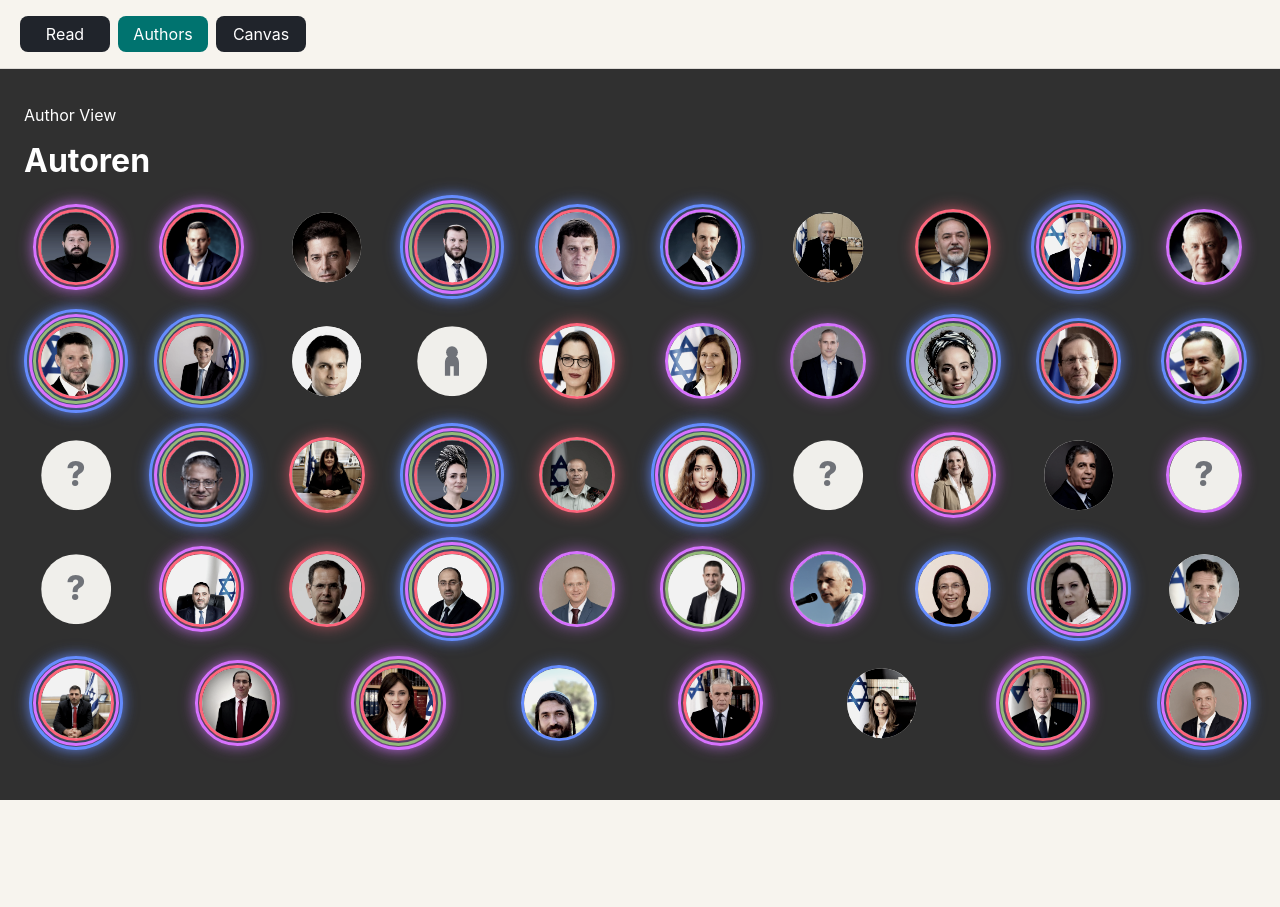
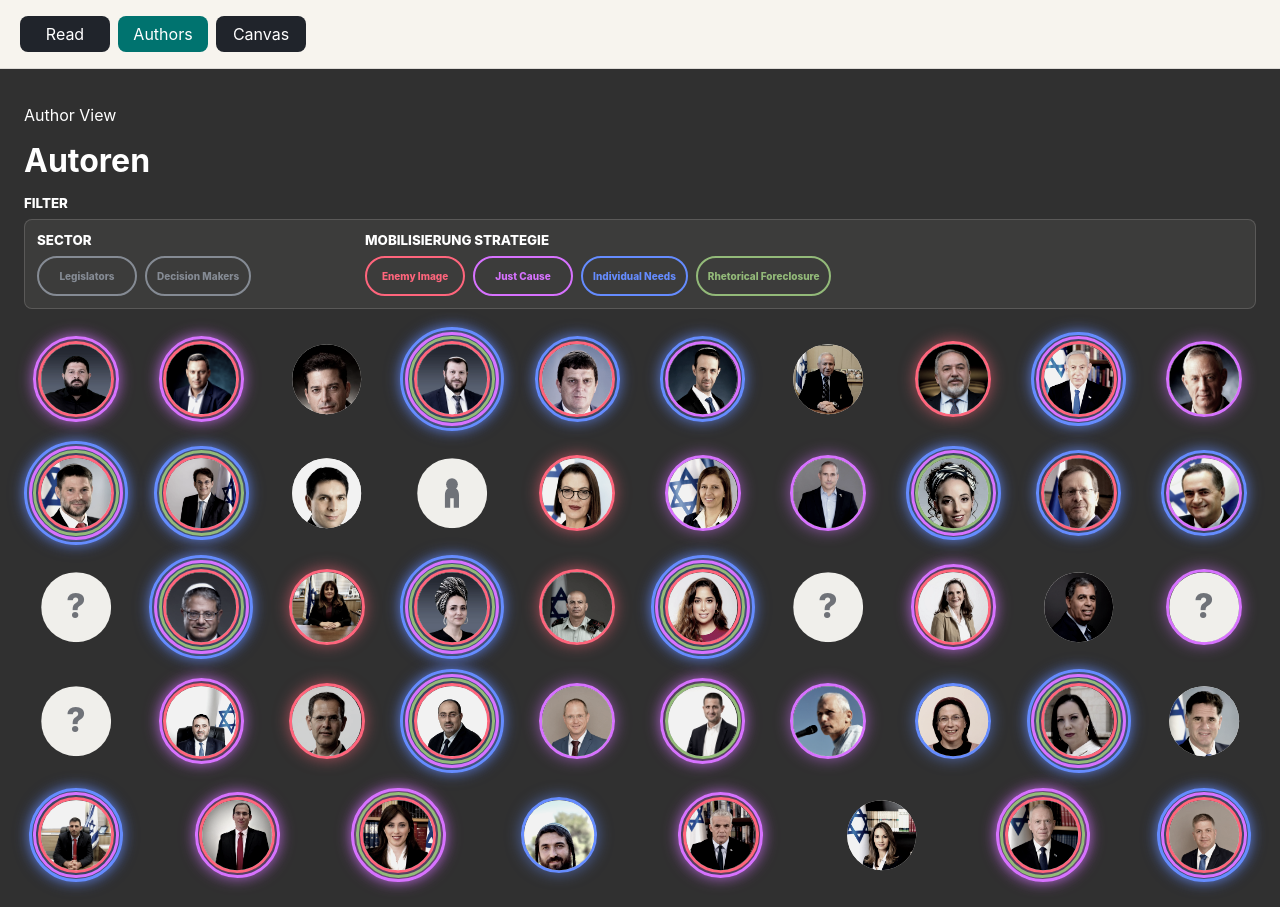
Before and after one commit to eligi9/intend, a Vue app: page / in a window 1280 px wide. Both pictures are taken after a click on the button "Authors". Before the commit the page ends 800 px from the top, so only its background shows below. Built offline with nearby package versions, Linux system fonts and the light colour scheme.

Commit message:
Add author view strategy filters

```diff
--- a/src/views/authors/AuthorView.css
+++ b/src/views/authors/AuthorView.css
@@ -22,6 +22,36 @@
   line-height: 1;
 }
 
+.author-filters,
+.author-filter-panel,
+.author-filter-group {
+  display: grid;
+  gap: 8px;
+}
+
+.author-filters > small,
+.author-filter-group small {
+  font-weight: 800;
+  text-transform: uppercase;
+}
+
+.author-filter-panel {
+  grid-template-columns: minmax(180px, 0.36fr) minmax(360px, 1fr);
+  align-items: start;
+  width: 100%;
+  gap: 12px;
+  padding: 12px;
+  border: 1px solid rgba(245, 243, 238, 0.16);
+  border-radius: 8px;
+  background: rgba(245, 243, 238, 0.06);
+}
+
+.author-filter-row {
+  display: flex;
+  flex-wrap: wrap;
+  gap: 8px;
+}
+
 .author-view__grid {
   display: flex;
   flex-wrap: wrap;
@@ -38,11 +68,26 @@
   flex: 0 0 104px;
   width: 104px;
   min-height: 104px;
+  opacity: 1;
+  transition:
+    opacity 160ms ease,
+    filter 160ms ease,
+    transform 160ms ease;
+}
+
+.author-view__item--muted {
+  opacity: 0.22;
+  filter: grayscale(1);
+  transform: scale(0.96);
 }
 
 @media (max-width: 780px) {
   .author-view {
     padding: 18px;
+  }
+
+  .author-filter-panel {
+    grid-template-columns: 1fr;
   }
 
   .author-view__grid {
--- a/src/views/authors/AuthorView.vue
+++ b/src/views/authors/AuthorView.vue
@@ -1,10 +1,38 @@
 <script setup lang="ts">
 import { storeToRefs } from 'pinia'
+import { computed, ref } from 'vue'
+import FilterButton from '../../components/filter-button/FilterButton.vue'
 import AuthorPortrait from '../../components/author-portrait/AuthorPortrait.vue'
 import { useAuthorStore } from '../../stores/authorStore'
+import type { IntentLabelKey } from '../../types/intentData'
+import { intentTaxonomy } from '../../types/intentTaxonomy'
+import { toggleArrayItem } from '../../utils/arrays'
+import { taxonomyButtonColors } from '../../utils/intentLabels'
 
 const authorStore = useAuthorStore()
 const { authorInstances } = storeToRefs(authorStore)
+
+const selectedSector = ref<string | null>(null)
+const selectedLabels = ref<IntentLabelKey[]>([])
+
+const sectors = computed(() =>
+  [...new Set(authorInstances.value.map((author) => author.sector).filter(Boolean))] as string[],
+)
+
+function toggleSector(sector: string) {
+  selectedSector.value = selectedSector.value === sector ? null : sector
+}
+
+function toggleOverLabel(label: IntentLabelKey) {
+  selectedLabels.value = toggleArrayItem(selectedLabels.value, label)
+}
+
+function matchesAuthorFilters(authorLabels: IntentLabelKey[], sector: string | null) {
+  const matchesSector = !selectedSector.value || sector === selectedSector.value
+  const matchesLabels = selectedLabels.value.every((label) => authorLabels.includes(label))
+
+  return matchesSector && matchesLabels
+}
 </script>
 
 <template>
@@ -14,8 +42,52 @@ const { authorInstances } = storeToRefs(authorStore)
       <h2>Autoren</h2>
     </header>
 
+    <section class="author-filters" aria-label="Autoren Filter">
+      <small>Filter</small>
+
+      <div class="author-filter-panel">
+        <section class="author-filter-group" aria-label="Sector Filter">
+          <small>Sector</small>
+          <div class="author-filter-row">
+            <FilterButton
+              v-for="sector in sectors"
+              :key="sector"
+              :label="sector"
+              color="#858b94"
+              :active="selectedSector === sector"
+              @click="toggleSector(sector)"
+            />
+          </div>
+        </section>
+
+        <section class="author-filter-group" aria-label="Überlabel Filter">
+          <small>Mobilisierung Strategie</small>
+          <div class="author-filter-row">
+            <FilterButton
+              v-for="group in intentTaxonomy"
+              :key="group.id"
+              :label="group.label"
+              :color="taxonomyButtonColors[group.id]"
+              :active="group.parentLabel ? selectedLabels.includes(group.parentLabel) : false"
+              @click="group.parentLabel && toggleOverLabel(group.parentLabel)"
+            />
+          </div>
+        </section>
+      </div>
+    </section>
+
     <section class="author-view__grid" aria-label="Autoren">
-      <article v-for="author in authorInstances" :key="author.id" class="author-view__item">
+      <article
+        v-for="author in authorInstances"
+        :key="author.id"
+        class="author-view__item"
+        :class="{
+          'author-view__item--muted': !matchesAuthorFilters(
+            author.usedTopLevelStrategyLabels,
+            author.sector,
+          ),
+        }"
+      >
         <AuthorPortrait :author="author" :size="104" />
       </article>
     </section>
```
